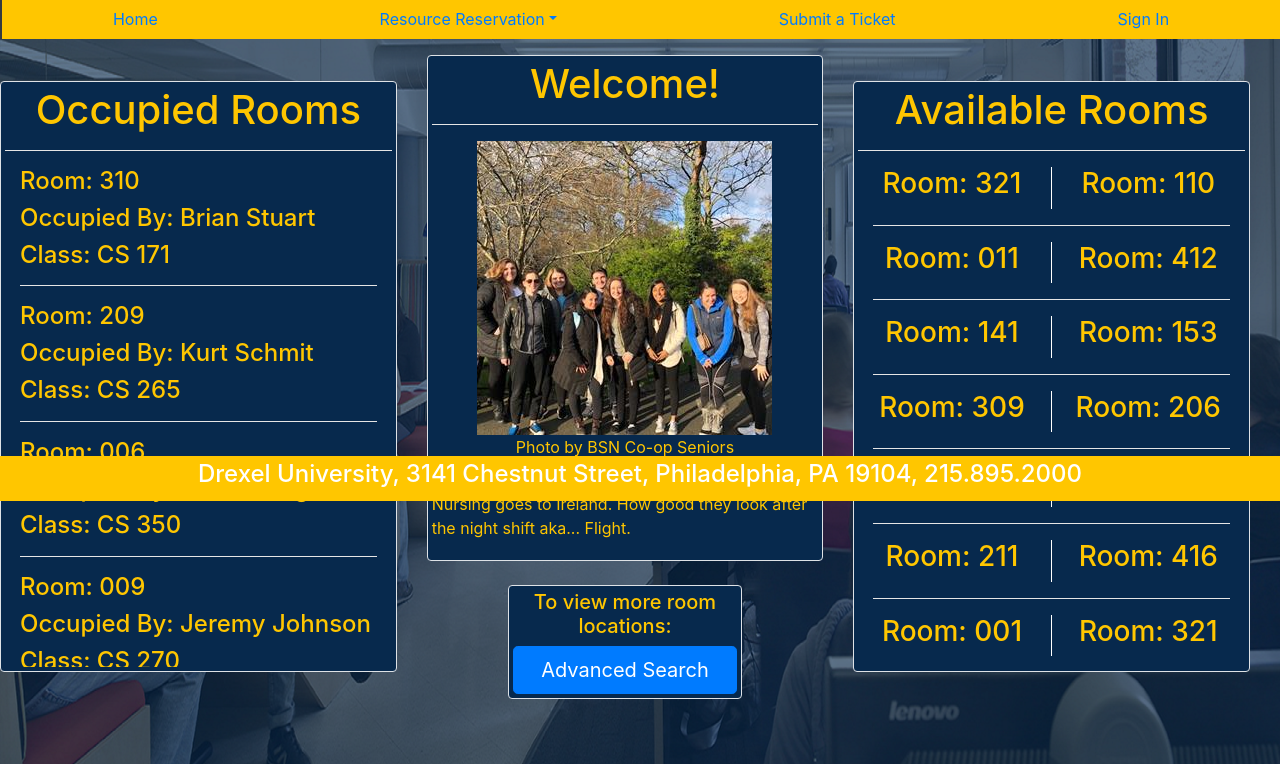
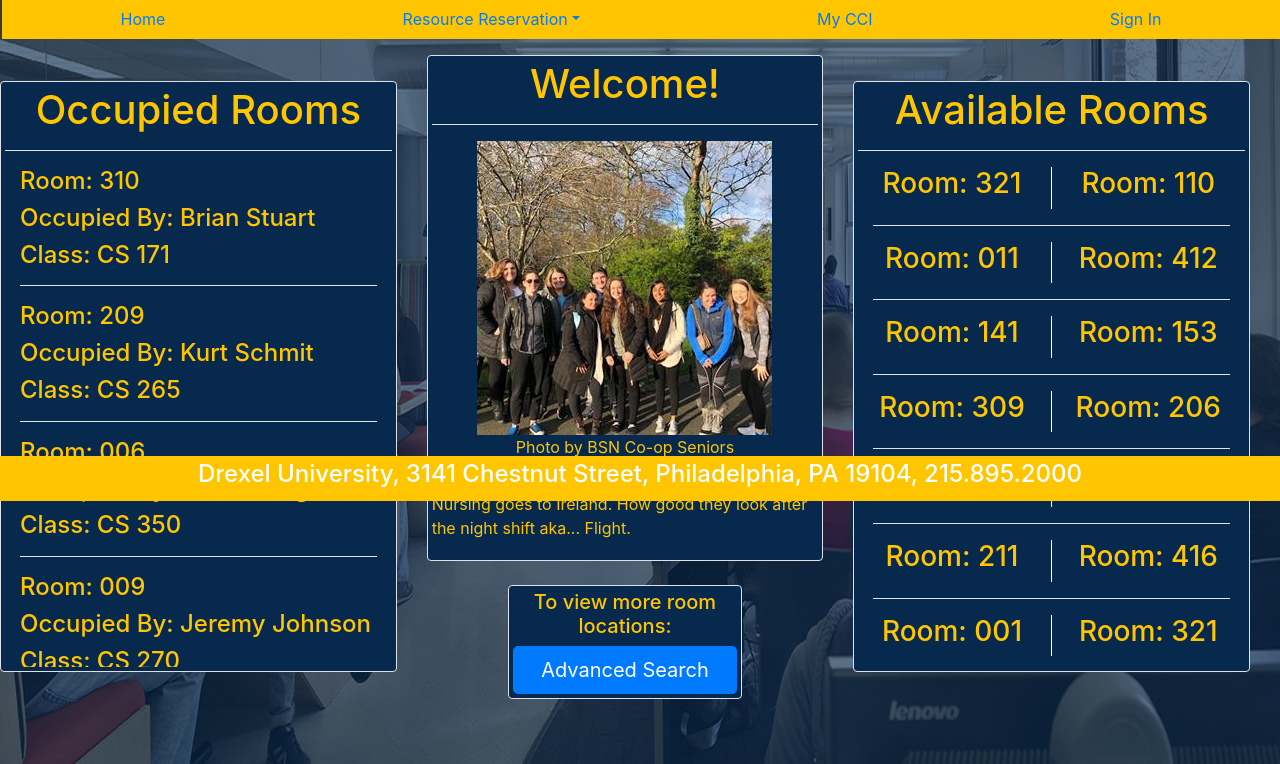
Before and after one commit to das446/iCommons, a Django app: page / in a window 1280 px wide. Shown: the part 299-1063 px from the top of the page. Run offline with Django 3.2, Linux system fonts and the light colour scheme; parts of the project's set-up code (start-up, migrations or seed data) failed here and were passed over; some libraries are stand-ins or nearby versions.

Commit message:
changed navbar

```diff
--- a/iCommons/templates/base.html
+++ b/iCommons/templates/base.html
@@ -72,7 +72,7 @@
             </div>
         </li>
         <li class="nav-item">
-            <a class="nav-link" href="{% url 'tickets:create' %}">Submit a Ticket</a>
+            <a class="nav-link" href="https://drexel.edu/cci/">My CCI</a>
         </li>
 
         {% comment %}
```
